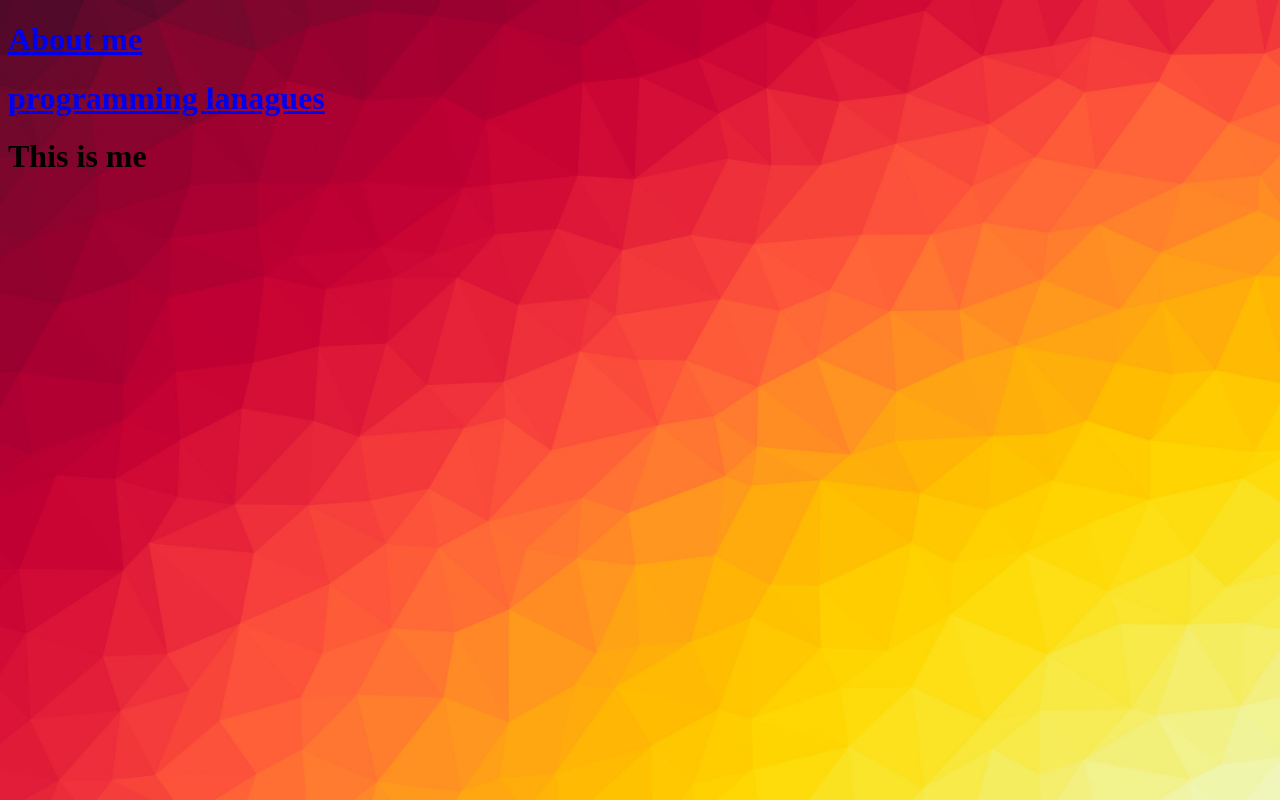
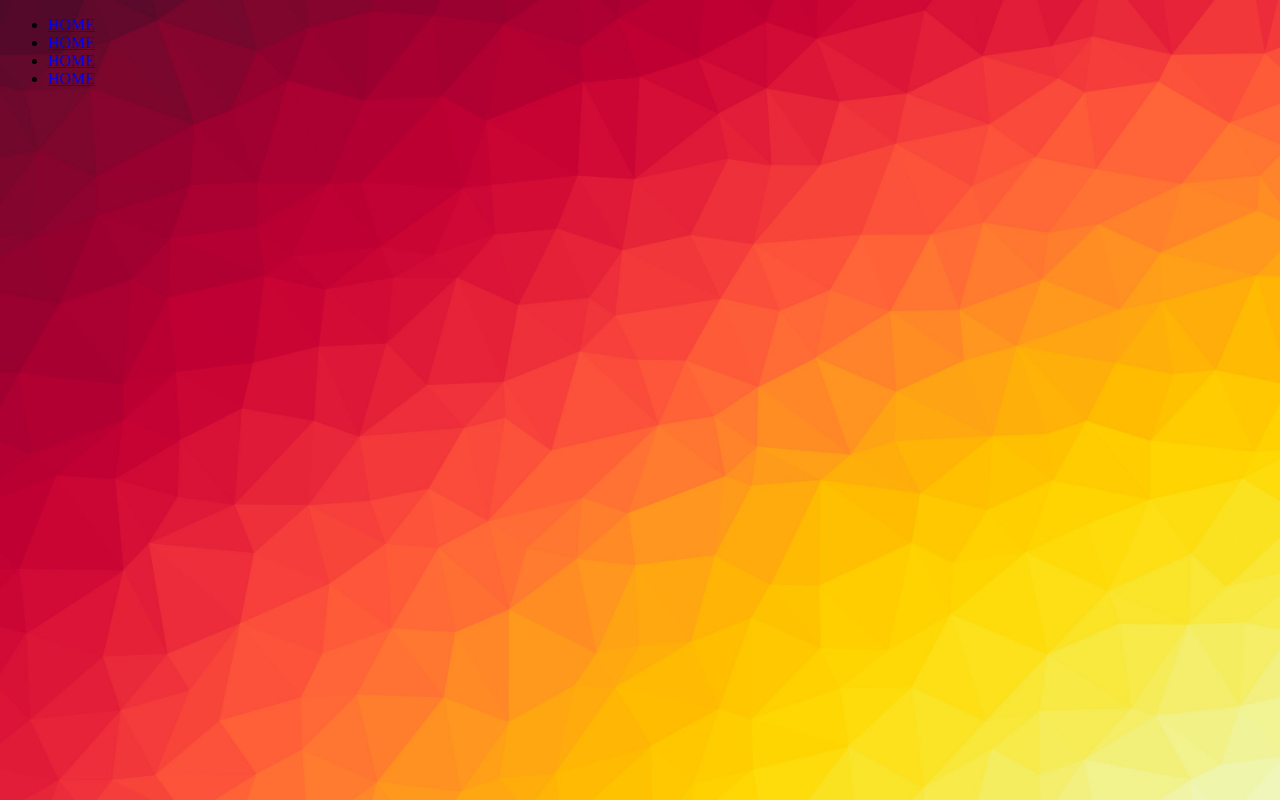
Before and after one commit to Lighterchu/my-personal-website, a plain HTML site: page index.html in a window 1280 px wide. Drawn offline with Linux system fonts and the light colour scheme.

Commit message:
adding the navagtion

```diff
--- a/index.html
+++ b/index.html
@@ -2,12 +2,20 @@
 <html lang="en">
 <head>
     <title>ME</title>
+    <meta name="viewport" content="width=device-width, initial-scale=1">
     <link rel="stylesheet" href="style.css">
 </head>
 <body>
-    <h1><a href="aboutme.html">About me</a></h1>
-    <h1><a href="programing.html">programming lanagues</a></h1>
-    <h1>This is me</h1>
+    <div>
+        <nav>
+            <ul>
+                <li><a href="#">HOME</a></li>
+                <li><a href="#">HOME</a></li>
+                <li><a href="#">HOME</a></li>
+                <li><a href="#">HOME</a></li>
+            </ul>
+        </nav>
+    </div>
     <script src="script.js"></script>
 </body>
 </html>
```
